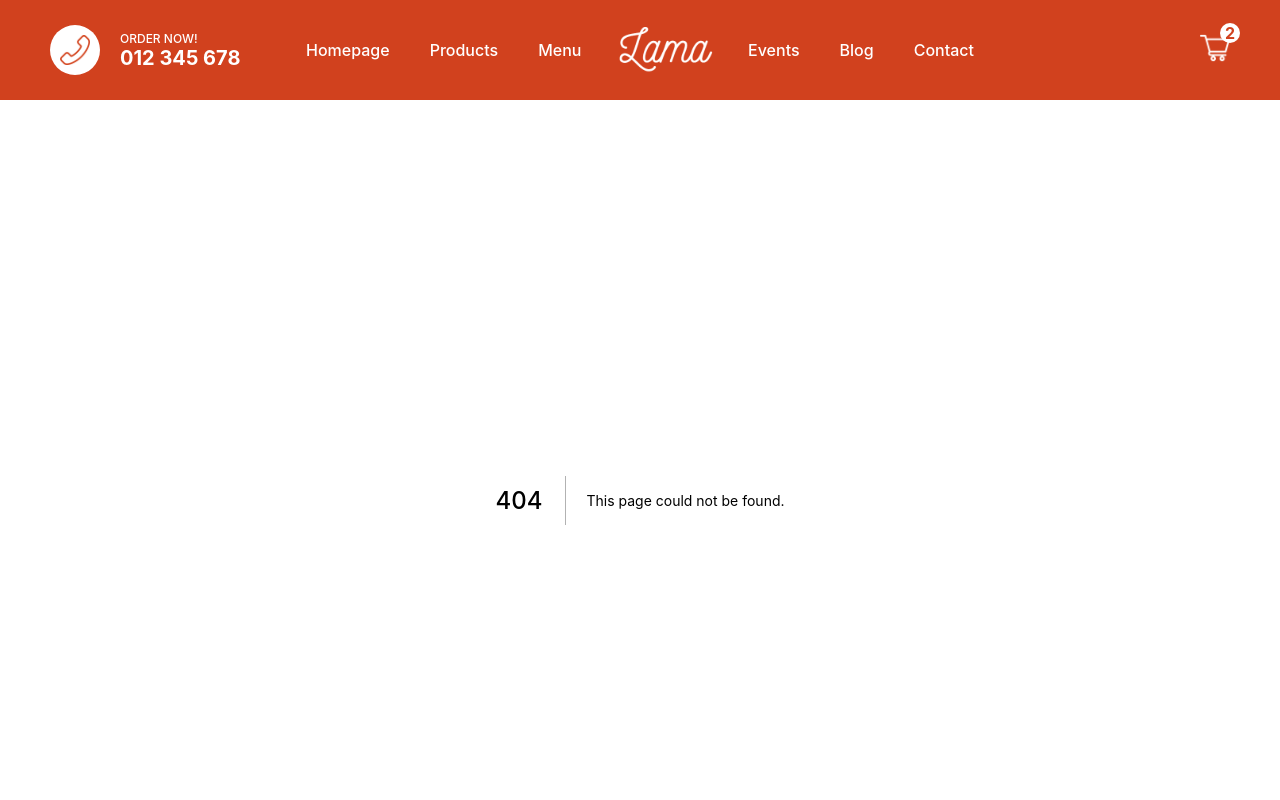
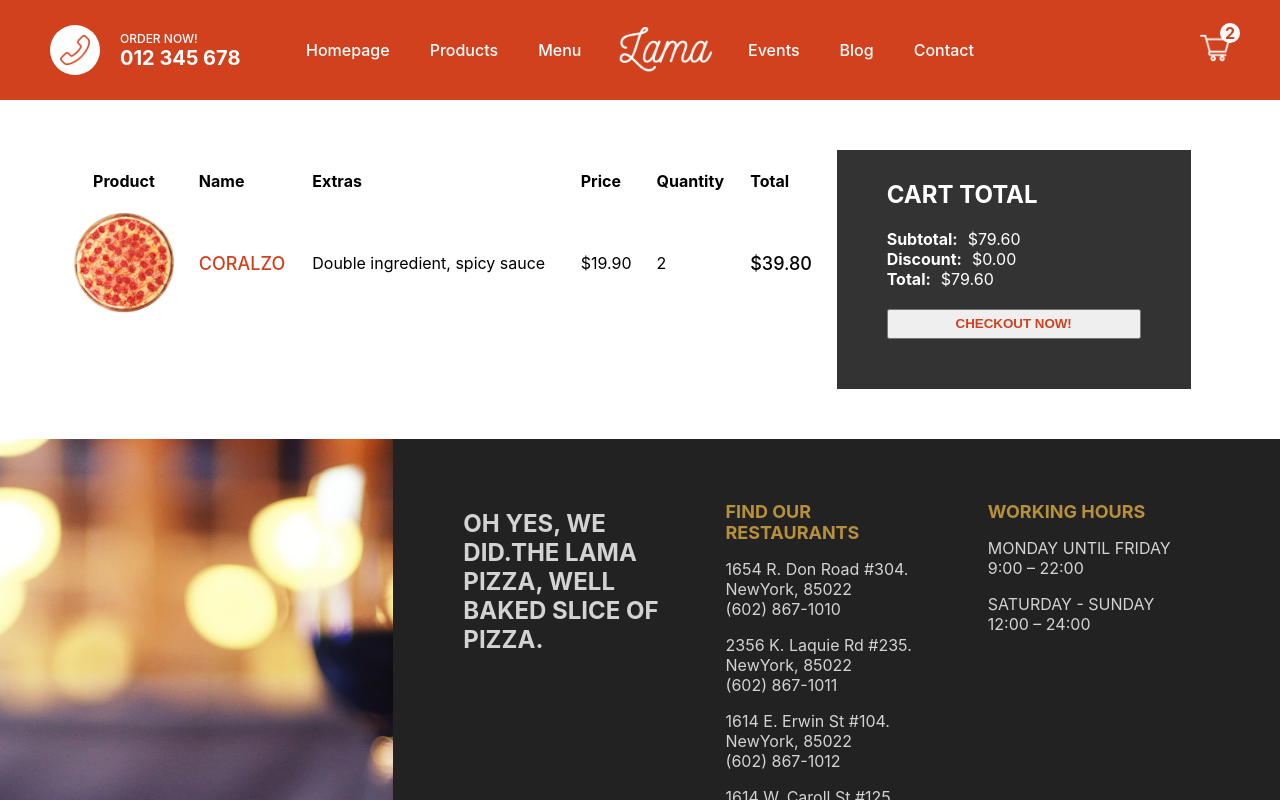
Before and after one commit to wahyubudies/pizzalian, a Next.js app: page /cart in a window 1280 px wide. Before the commit this address had no page. Shown: the top 800 px of the page. Built offline with nearby package versions, Linux system fonts and the light colour scheme.

Commit message:
Menyelesaikan cart

```diff
--- /dev/null
+++ b/pages/cart/index.jsx
@@ -0,0 +1,74 @@
+import React from "react";
+import Image from "next/image";
+import styles from "./styles.module.css";
+
+const Cart = () => {
+  return (
+    <div className={styles.container}>
+      <div className={styles.left}>
+        <table className={styles.table}>
+          <thead>
+            <tr className={styles.trTitle}>
+              <th>Product</th>
+              <th>Name</th>
+              <th>Extras</th>
+              <th>Price</th>
+              <th>Quantity</th>
+              <th>Total</th>
+            </tr>
+          </thead>
+          <tbody>
+            <tr className={styles.tr}>
+              <td>
+                <div className={styles.imgContainer}>
+                  <Image
+                    src="/img/pizza.png"
+                    layout="fill"
+                    objectFit="cover"
+                    alt=""
+                  />
+                </div>
+              </td>
+              <td>
+                <span className={styles.name}>CORALZO</span>
+              </td>
+              <td>
+                <span className={styles.extras}>
+                  Double ingredient, spicy sauce
+                </span>
+              </td>
+              <td>
+                <span className={styles.price}>$19.90</span>
+              </td>
+              <td>
+                <span className={styles.quantity}>2</span>
+              </td>
+              <td>
+                <span className={styles.total}>$39.80</span>
+              </td>
+            </tr>
+          </tbody>
+        </table>
+      </div>
+      <div className={styles.right}>
+        <div className={styles.right}>
+          <div className={styles.wrapper}>
+            <h2 className={styles.title}>CART TOTAL</h2>
+            <div className={styles.totalText}>
+              <b className={styles.totalTextTitle}>Subtotal:</b>$79.60
+            </div>
+            <div className={styles.totalText}>
+              <b className={styles.totalTextTitle}>Discount:</b>$0.00
+            </div>
+            <div className={styles.totalText}>
+              <b className={styles.totalTextTitle}>Total:</b>$79.60
+            </div>
+            <button className={styles.button}>CHECKOUT NOW!</button>
+          </div>
+        </div>
+      </div>
+    </div>
+  );
+};
+
+export default Cart;
--- /dev/null
+++ b/pages/cart/styles.module.css
@@ -0,0 +1,67 @@
+.container {
+  padding: 50px;
+  display: flex;
+}
+
+.left {
+  flex: 2;
+}
+
+.right {
+  flex: 1;
+}
+
+.imgContainer {
+  width: 100px;
+  height: 100px;
+  position: relative;
+  margin: auto;
+}
+
+.table {
+  width: 100%;
+  border-spacing: 20px;
+}
+
+.table thead tr th:first-child{
+  text-align: center;
+}
+
+.table thead tr th{
+  text-align: left;
+}
+
+.name {
+  font-weight: 500;
+  color: #d1411e;
+  font-size: 18px;
+}
+
+.total {
+  font-weight: 500;
+  font-size: 18px;
+}
+
+.wrapper {
+  width: 90%;
+  max-height: 300px;
+  background-color: #333;
+  padding: 50px;
+  padding-top: 10px;
+  display: flex;
+  flex-direction: column;
+  justify-content: space-between;
+  color: white;
+}
+
+.totalTextTitle {
+  margin-right: 10px;
+}
+
+.button {
+  height: 30px;
+  color: #d1411e;
+  font-weight: bold;
+  cursor: pointer;
+  margin-top: 20px;
+}
```
